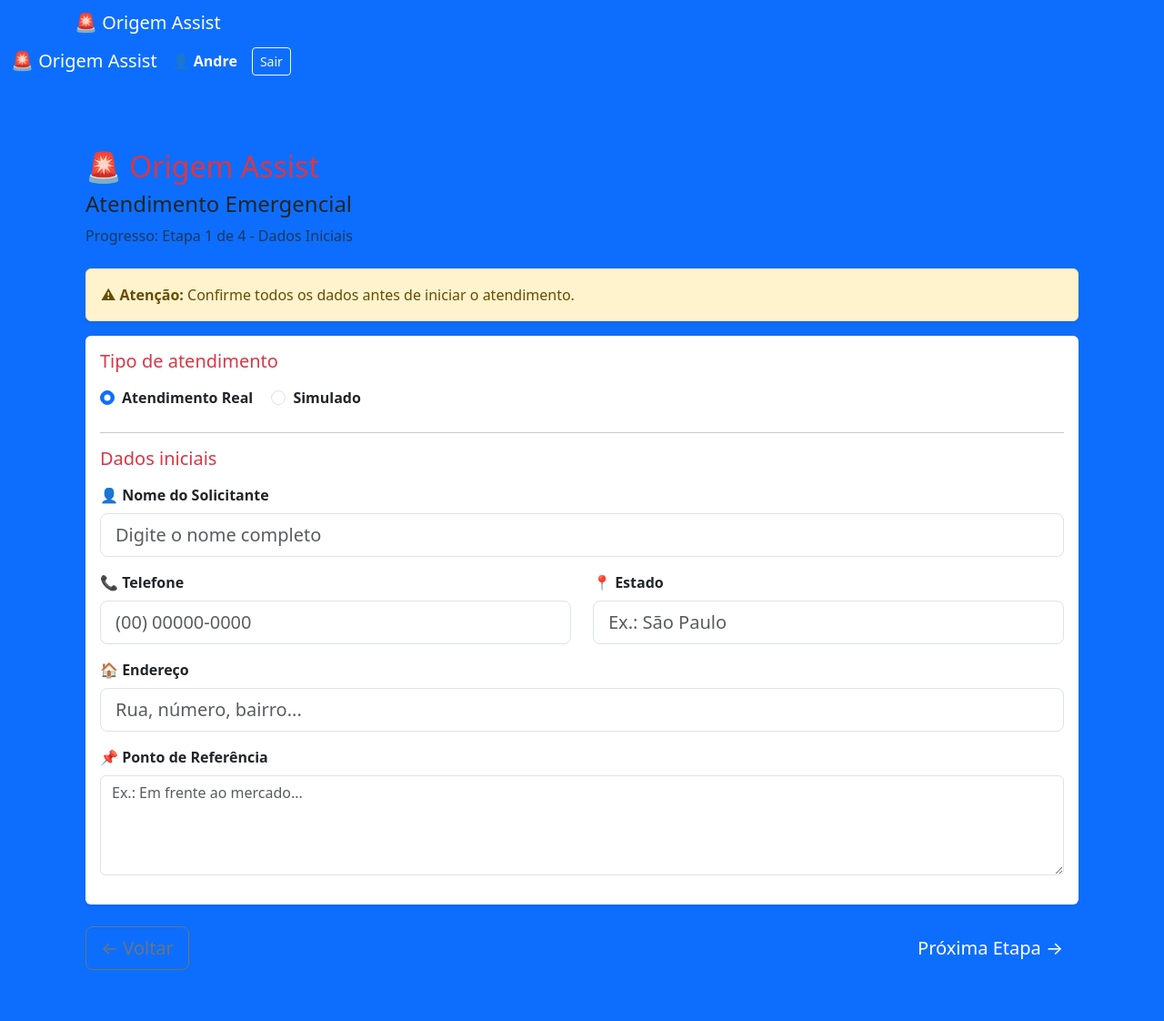
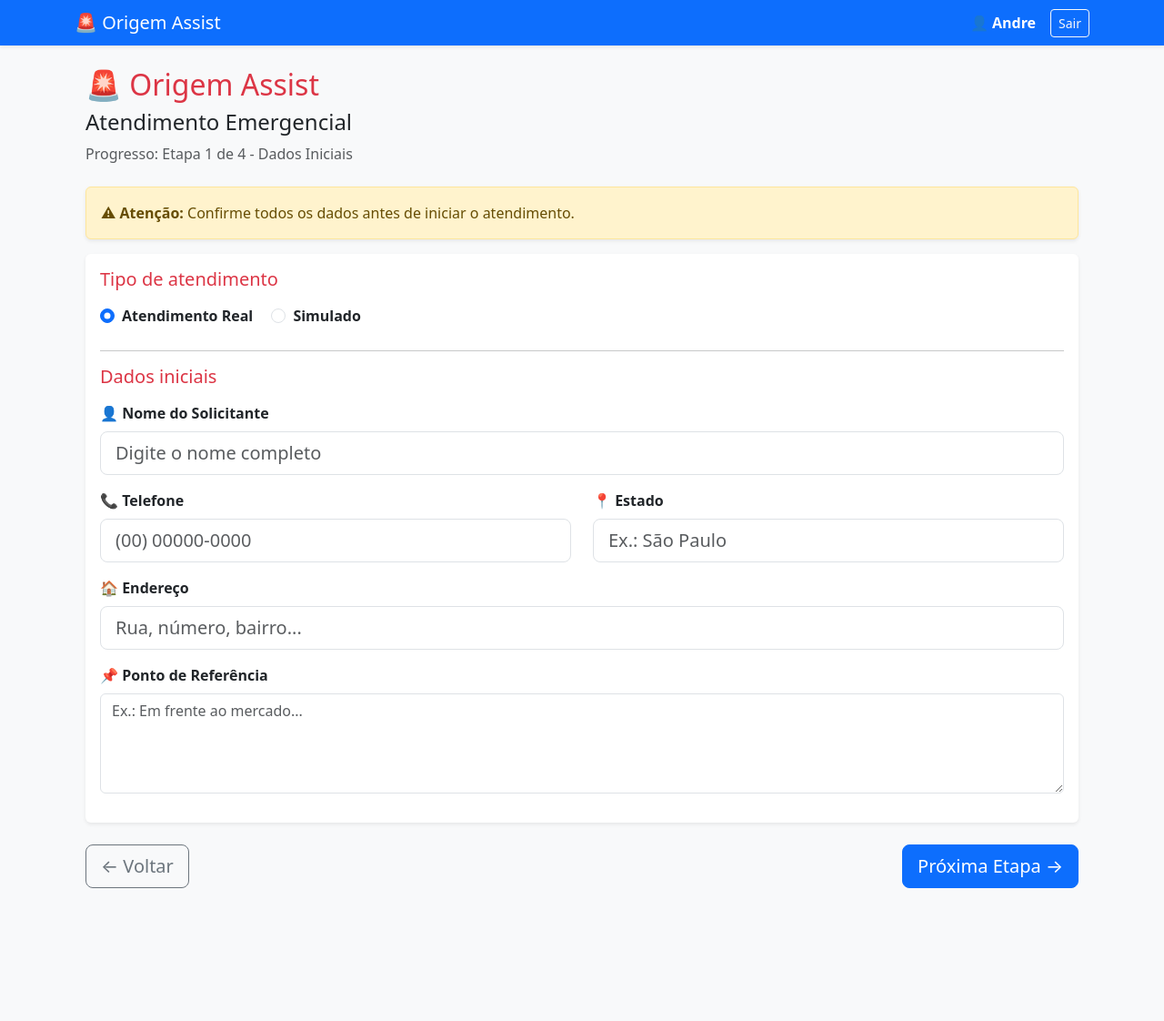
Before and after one commit to AndreSannder45/origem-assist, a Django app: page /emergencial/ in a window 1280 px wide. Shown: the whole page at 91% size. After the commit the page ends 976 px from the top, so only its background shows below. Run offline with Django 5.2, Linux system fonts and the light colour scheme; a user stored in the database is signed in.

Commit message:
Corrige fechamento da navbar no base.html

```diff
--- a/templates/base.html
+++ b/templates/base.html
@@ -10,15 +10,7 @@
 
 <body class="bg-light">
 
-<nav class="navbar navbar-dark bg-primary">
-    <div class="container">
-        <span class="navbar-brand mb-0 h1">
-            🚨 Origem Assist
-        </span>
-    </div>
-
-<!-- Exemplo de como deves colocar na tua navbar no base.html -->
-<nav class="navbar navbar-dark bg-primary">
+<nav class="navbar navbar-dark bg-primary shadow-sm">
     <div class="container d-flex justify-content-between align-items-center">
         <a href="{% url 'home' %}" class="navbar-brand mb-0 h1 text-decoration-none">
             🚨 Origem Assist
@@ -36,13 +28,10 @@
     </div>
 </nav>
 
-<div class="container mt-5">
-
-    {% block content %}
-
-    {% endblock %}
-
+<div class="container mt-4">
+    {% block content %}{% endblock %}
 </div>
 
+<script src="https://cdn.jsdelivr.net/npm/bootstrap@5.3.7/dist/js/bootstrap.bundle.min.js"></script>
 </body>
 </html>
```
